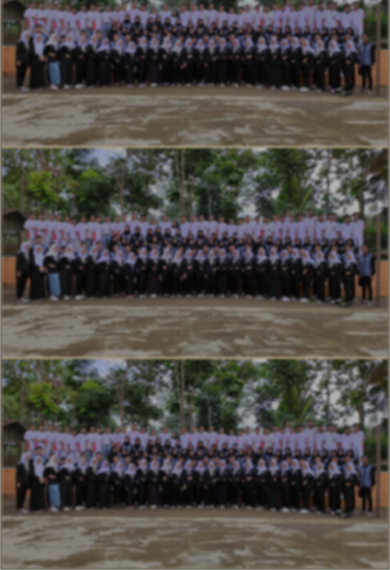
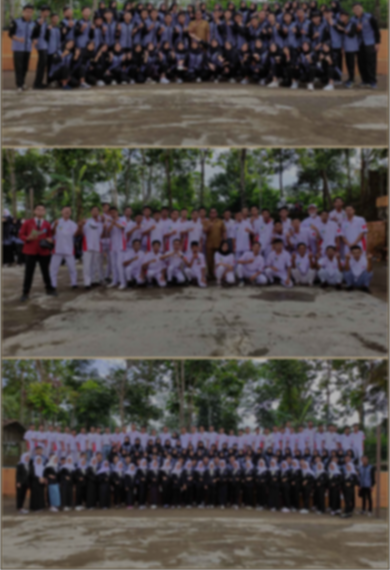
Before and after one commit to Herdiherdianto/AlbumAlumni, a plain HTML site: page index.html in a window 390 px wide. Shown: the part 374-944 px from the top of the page. Drawn offline with nearby package versions, Linux system fonts and the light colour scheme.

Commit message:
merubah Backgorund

```diff
--- a/Code/style.css
+++ b/Code/style.css
@@ -21,7 +21,6 @@
 }
 .Satu {
   background-color: skyblue;
-
   background-image: url(../AssetImg/AKL.jpg);
   background-repeat: no-repeat;
   background-position: center;
@@ -35,14 +34,14 @@
   background-size: cover;
 }
 .Tiga {
-  background-color: yellowgreen;
+  background-color: skyblue;
   background-position: center;
   background-image: url(../AssetImg/TBSM.jpg);
   background-repeat: no-repeat;
   background-size: cover;
 }
 .Empat {
-  background-color: yellowgreen;
+  background-color: skyblue;
   background-position: center;
   background-image: url(../AssetImg/angkatan.jpg);
   background-repeat: no-repeat;
@@ -109,22 +108,22 @@
   }
   .Satu {
     background-color: skyblue;
-    background-position: center;
     background-image: url(../AssetImg/AKL.jpg);
     background-repeat: no-repeat;
+    background-position: center;
     background-size: cover;
   }
   .Dua {
-    background-color: yellowgreen;
+    background-color: skyblue;
     background-position: center;
-    background-image: url(../AssetImg/angkatan.jpg);
+    background-image: url(../AssetImg/TKJ.jpg);
     background-repeat: no-repeat;
     background-size: cover;
   }
   .Tiga {
-    background-color: yellowgreen;
+    background-color: skyblue;
     background-position: center;
-    background-image: url(../AssetImg/angkatan.jpg);
+    background-image: url(../AssetImg/TBSM.jpg);
     background-repeat: no-repeat;
     background-size: cover;
   }
```
